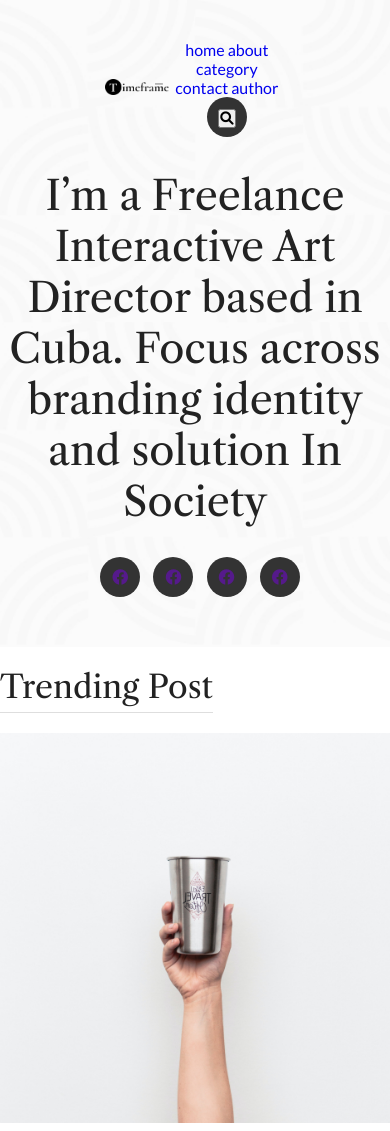
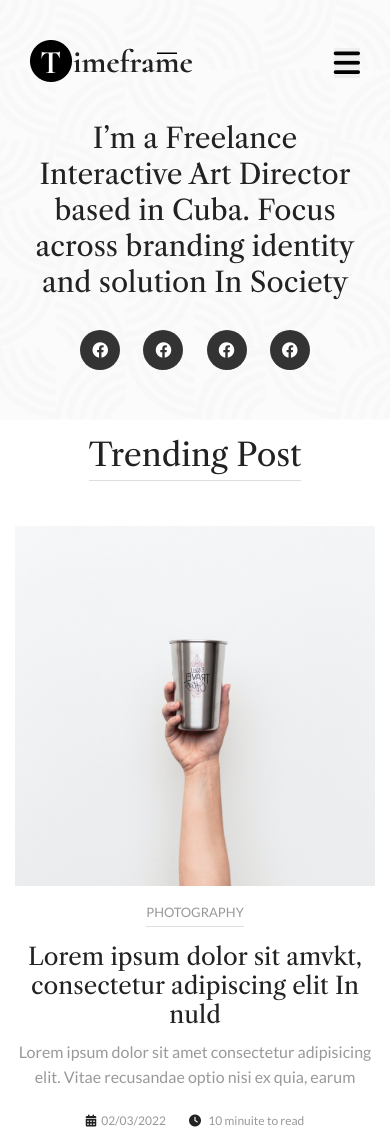
Before and after one commit to tffaruk/timeframe-html, a plain HTML site: page index.html in a window 390 px wide. Shown: the top 1131 px of the page. Drawn offline with nearby package versions, Linux system fonts and the light colour scheme.

Commit message:
fixxed css issue and update code

```diff
--- a/css/style.css
+++ b/css/style.css
@@ -12,6 +12,7 @@ body {
 }
 a {
   text-decoration: none;
+  color: #222222;
 }
 li {
   display: inline-block;
@@ -39,15 +40,17 @@ h2 {
   font-size: 32px;
   margin: 20px 0px;
   padding-bottom: 6px;
+  text-align: center;
 }
 h3 {
   font-size: 24px;
 }
+
 p {
   margin: 10px 0px 25px;
   line-height: 25px;
 }
-span {
+.meta-tag {
   text-transform: uppercase;
   font-size: 13px;
   margin: 20px 0px;
@@ -66,11 +69,17 @@ small i {
 img {
   max-width: 100%;
 }
-
+button {
+  border: 0;
+}
 .border {
   border-bottom: 1px solid #dedede;
 }
-
+.container {
+  width: 1320px;
+  margin: auto;
+  padding: 0px 15px;
+}
 /* header section */
 
 header {
@@ -79,51 +88,56 @@ header {
   top: 0;
   left: 0;
   text-align: center;
+  padding: 40px 0px;
 }
-nav {
+.nav-menu {
   display: flex;
   justify-content: space-between;
   align-items: center;
-  padding: 40px;
-  width: 66.66%;
+  padding: 0px 15px;
   margin: auto;
   max-width: 100%;
 }
-.menu-bar {
-  margin: 0 auto;
-}
-.menu {
-  margin-left: 30px;
+
+.menu-item {
+  margin: 0 15px;
   text-transform: capitalize;
   line-height: 16px;
   font-weight: 500;
 }
-.menu a {
+.menu-item a {
   color: #222222;
 }
-.menu:hover {
+.menu-item:hover {
   opacity: 0.7;
 }
 .menu-button {
   display: none;
 }
-.menu-button button {
+.menu-button i {
   font-size: 30px;
+}
+.search {
   border: 0;
   background: transparent;
+  color: #ffff;
 }
 .icon {
   height: 40px;
   width: 40px;
   line-height: 40px;
   border-radius: 50%;
+  text-align: center;
+  background: #333333;
+  margin: 0px 15px;
+}
+.icon a {
+  color: #ffff;
+}
 
-  text-align: center;
-  color: #ffff;
-  background: #333333;
-}
 /* banner section */
 .banner {
+  /* display: none; */
   background-image: url(../image/Group\ 179.jpg);
   background-position: center center;
   background-size: cover;
@@ -131,16 +145,223 @@ nav {
 
   padding: 170px 0px 50px;
 }
+.banner-container {
+  width: 66.67%;
+  max-width: 100%;
+  margin: auto;
+  padding: 0px 15px;
+}
 
 .social-icon {
   text-align: center;
-}
-.social-icon .icon {
-  margin-left: 10px;
 }
 
 /* post section */
 main {
   width: 100%;
   max-width: 100%;
+  text-align: center;
 }
+.trending-post {
+  text-align: center;
+
+  margin: 30px;
+}
+.post {
+  width: 66.67%;
+  margin: 0px auto;
+  display: flex;
+  flex-wrap: wrap;
+}
+
+.post-card {
+  flex: 0 0 auto;
+  width: 50%;
+  padding: 0px 15px;
+  margin-top: 30px;
+}
+.post-card img {
+  width: 100%;
+}
+.instagram-post {
+  width: 100%;
+  text-align: center;
+}
+.galery {
+  display: flex;
+  flex-wrap: wrap;
+  padding: 0px 15px;
+}
+/* .galery img {
+  width: 100%;
+} */
+.instagram-photo {
+  flex: 0 0 auto;
+  width: calc(100% / 8);
+  padding: 0px 10px;
+  margin-top: 30px;
+}
+
+/* footer section */
+
+footer {
+  padding-top: 80px;
+  text-align: center;
+}
+
+.footer-top {
+  padding-bottom: 30px;
+}
+.footer-nav {
+  margin: 30px 0px;
+}
+.footer-bottom {
+  text-align: center;
+  padding: 35px 0px;
+}
+small a {
+  color: #999999;
+}
+small a:hover {
+  color: #222222;
+}
+
+/* responsive design */
+@media only screen and (max-width: 1400px) {
+  .container {
+    width: 1180px;
+  }
+  .banner-container {
+    width: 70%;
+  }
+  .post {
+    width: 75%;
+  }
+}
+
+@media only screen and (max-width: 1240px) {
+  .container {
+    width: 980px;
+  }
+  .banner-container {
+    width: 85%;
+  }
+  .post {
+    width: 100%;
+  }
+}
+@media only screen and (max-width: 1080px) {
+  .container {
+    width: 720px;
+  }
+  h1 {
+    font-size: 30px;
+  }
+  small {
+    margin: 0px 10px;
+    font-size: 12px;
+  }
+  h3 {
+    font-size: 18px;
+  }
+  .post p {
+    font-size: 14px;
+  }
+  .instagram-photo {
+    width: 25%;
+  }
+}
+@media only screen and (max-width: 768px) {
+  .container {
+    width: 100%;
+  }
+  .banner-container {
+    width: 90%;
+  }
+  .post {
+    width: 91%;
+  }
+  .banner {
+    padding-top: 120px;
+  }
+
+  .menu-button {
+    display: block;
+  }
+  /* h1 {
+    font-size: 32px;
+    line-height: 44px;
+  } */
+  .menu-bar {
+    display: none;
+  }
+
+  .container {
+    width: 100%;
+  }
+
+  h2 {
+    margin: 15px 0px;
+  }
+  h3 {
+    font-size: 17px;
+  }
+  .post p {
+    margin: 10px 0px 20px;
+    line-height: 25px;
+    font-size: 12px;
+  }
+  .meta-tag {
+    margin: 15px 0px;
+  }
+  .instagram-photo {
+    width: calc(100% / 3);
+    padding: 0px 7px;
+  }
+  .icon {
+    margin: 0px 10px;
+  }
+}
+
+@media only screen and (max-width: 540px) {
+  .container {
+    width: 100%;
+  }
+  .banner-container {
+    width: 100%;
+  }
+  .post {
+    width: 100%;
+  }
+  .footer-top .menu-item {
+    font-size: 14px;
+    margin-left: 16px;
+  }
+  article {
+    width: 100%;
+  }
+
+  h1 {
+    font-size: 28px;
+    line-height: 36px;
+  }
+  h3 {
+    font-size: 30px;
+  }
+  .post-card {
+    width: 100%;
+    padding: 0;
+  }
+  h3 {
+    font-size: 24px;
+  }
+  .post p {
+    margin: 10px 0px 20px;
+    line-height: 25px;
+    font-size: 16px;
+  }
+
+  .galery {
+    padding: 0px 7px;
+  }
+}
```
